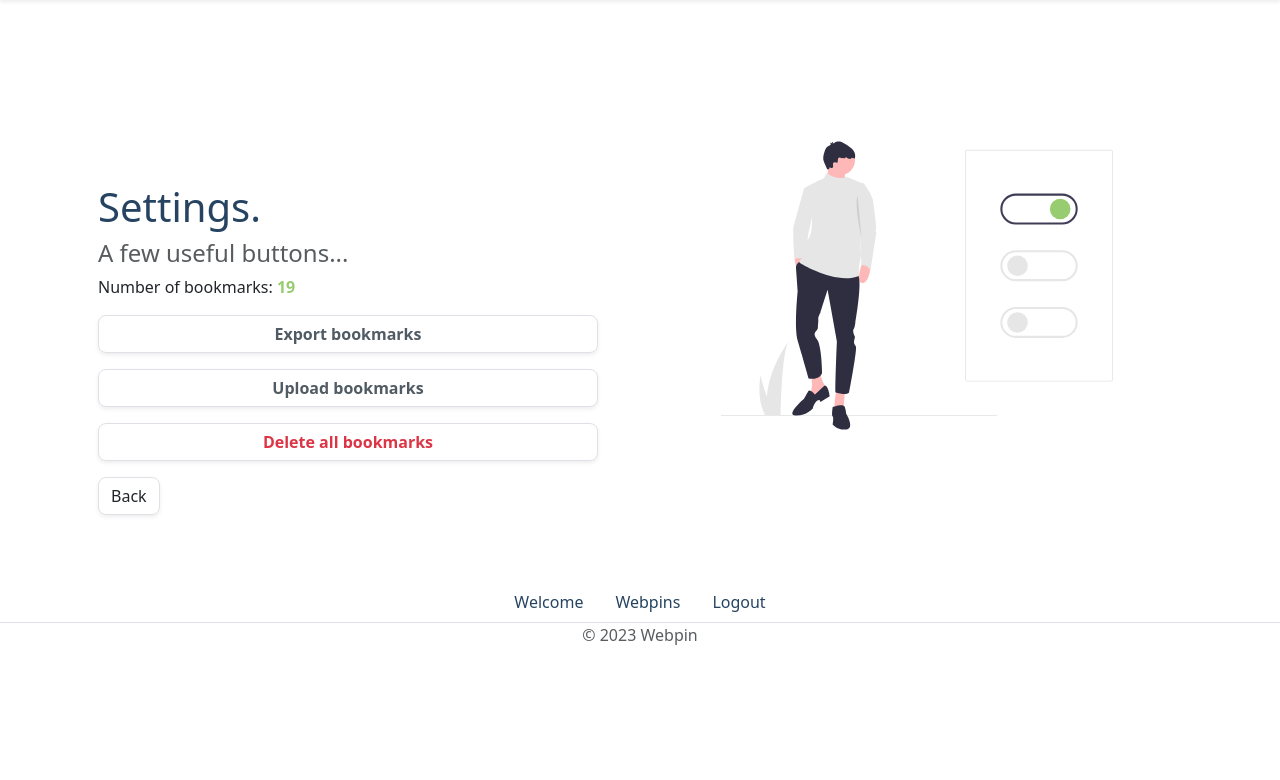
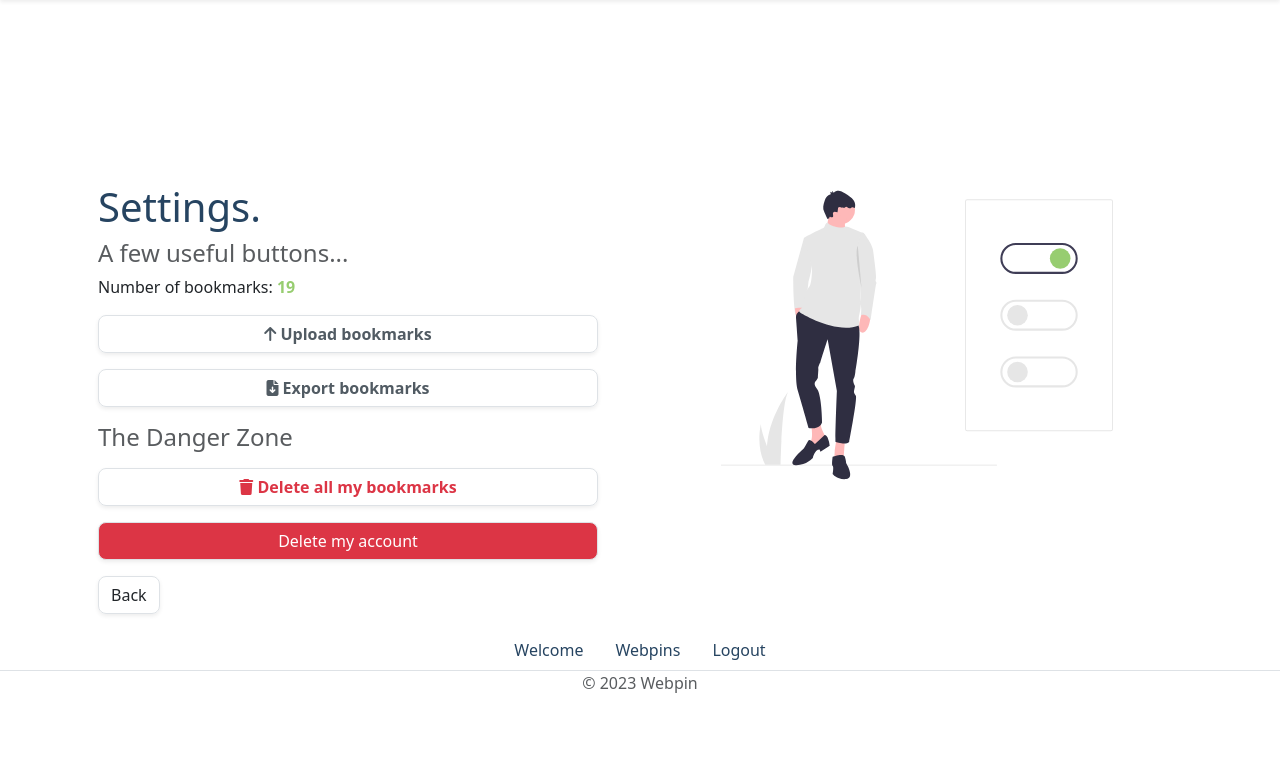
Before and after one commit to levetation/Webpin, a Django app: page /settings in a window 1280 px wide. Shown: the part 68-848 px from the top of the page. Before the commit the page ends 713 px from the top, so only its background shows below. Run offline with Django 4.2, Linux system fonts and the light colour scheme; a user stored in the database is signed in; data comes from the database, SQL or seed files in the repository; both versions use the stored data as it was after the commit; some libraries are stand-ins or nearby versions.

Commit message:
User delete account

```diff
--- a/bookmarks/settings.py
+++ b/bookmarks/settings.py
@@ -31,7 +31,7 @@ LOGIN_URL = '/members/login_user'
 
 STATIC_URL = 'static/'
 
-dev = False
+dev = True
 
 if dev == False:
     DEBUG = False
--- a/bookmarks_main/templates/bookmarks_main/account_settings.html
+++ b/bookmarks_main/templates/bookmarks_main/account_settings.html
@@ -32,16 +32,22 @@
             <p>Number of bookmarks: <span class="fw-bold" style="color:rgb(151,205,112);">{{bookmarks_len}}</span></p>
 
             <div>
-                <button class="btn btn-white border rounded-3 shadow-sm fw-bold" id="settings_button">Export bookmarks</button>
+                <button class="btn btn-white border rounded-3 shadow-sm fw-bold" id="settings_button"><i class="fa-solid fa-arrow-up"></i> Upload bookmarks</button>
             </div>
+
             <div>
-                <button class="btn btn-white border mt-3 rounded-3 shadow-sm fw-bold" id="settings_button">Upload bookmarks</button>
+                <button class="btn btn-white border mt-3 rounded-3 shadow-sm fw-bold" id="settings_button"><i class="fa-solid fa-file-arrow-down"></i> Export bookmarks</button>
+            </div>
+
+
+            <div>
+                <h4 class="text-muted mt-3">The Danger Zone</h4>
             </div>
 
             <!-- Delete bookmarks -->
             {% if all_user_bookmarks_list %}
                 <div class="mt-3">
-                    <button class="btn fw-bold rounded-3 shadow-sm border text-danger" id="settings_button" type="button" data-bs-toggle="modal" data-bs-target="#DeleteAllBookmarksModal">Delete all bookmarks</button>
+                    <button class="btn fw-bold rounded-3 shadow-sm border text-danger" id="settings_button" type="button" data-bs-toggle="modal" data-bs-target="#DeleteAllBookmarksModal"><i class="fa-sharp fa-solid fa-trash"></i> Delete all my bookmarks</button>
                 </div>
 
                 <!-- Modal -->
@@ -62,9 +68,15 @@
                         </div>
                     </div>
                 </form>
+
             {% else %}
                 <p class="fw-bold text-danger">You don't have any bookmarks :(</p>
             {% endif %}
+
+            <div>
+                <!-- <i class="fa-solid fa-user-slash"></i> -->
+                <a href="{% url 'delete_user' %}" class="btn btn-danger border mt-3 rounded-3 shadow-sm" style="width:500px;"> Delete my account</a>
+            </div>
 
             <div>
                 <a href="{% url 'user_profile' %}" class="btn btn-white border mt-3 rounded-3 shadow-sm">Back</a>
--- a/members/forms.py
+++ b/members/forms.py
@@ -20,3 +20,9 @@ class RegisterUserForm(UserCreationForm):
 		self.fields['username'].widget.attrs['class'] = 'form-control'
 		self.fields['password1'].widget.attrs['class'] = 'form-control'
 		self.fields['password2'].widget.attrs['class'] = 'form-control'
+
+
+class UserDeleteForm(forms.ModelForm):
+	class Meta:
+		model = User
+		fields = [] # Form only needs 'submit' button. However, fields still necessary
--- a/members/urls.py
+++ b/members/urls.py
@@ -7,4 +7,5 @@ urlpatterns = [
     path('register_user', views.register_user, name='register_user'),
     path('user_profile', views.user_profile, name='user_profile'),
     path('update_profile', views.update_profile, name='update_profile'),
+    path('delete_user', views.delete_user, name='delete_user'),
 ]
```
Also changed, not shown: members/templates/authenticate/delete_user.html (added, +18 -0 lines), members/views.py (+17 -2 lines), db.sqlite3.
